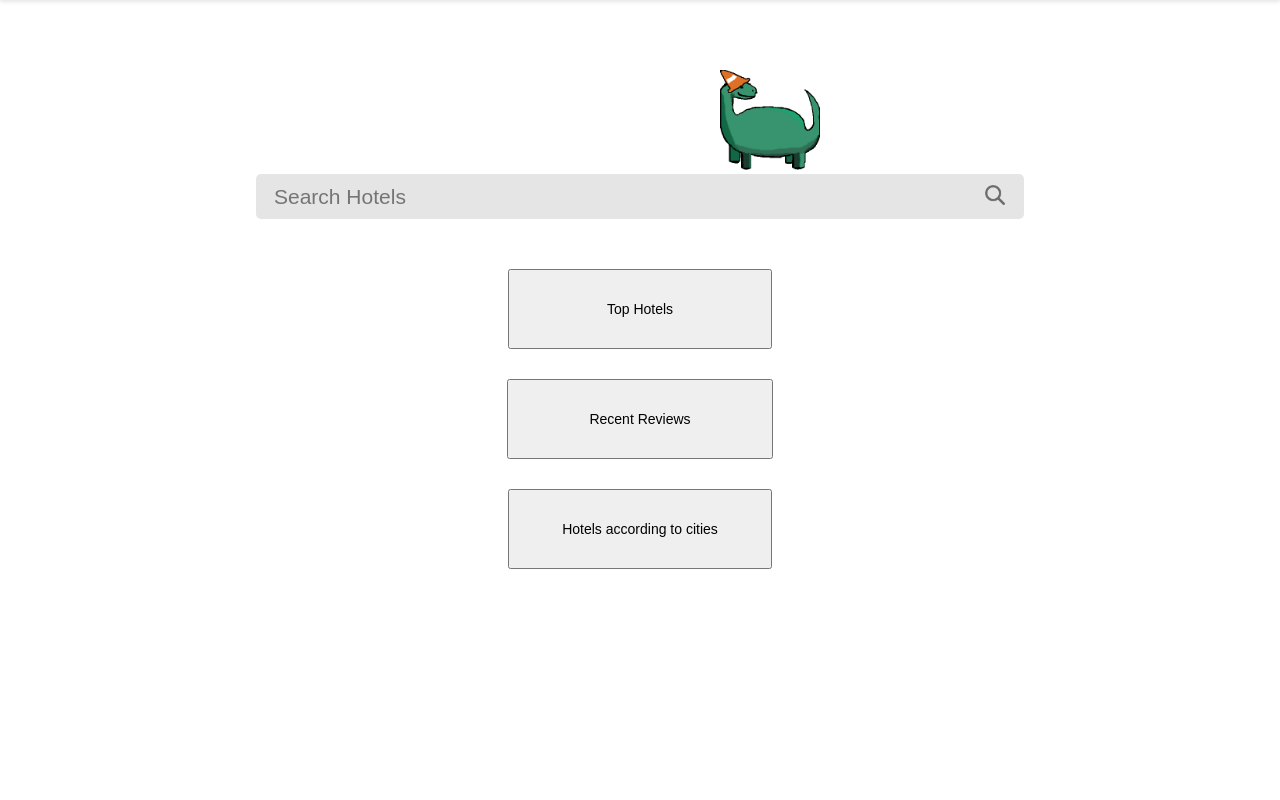
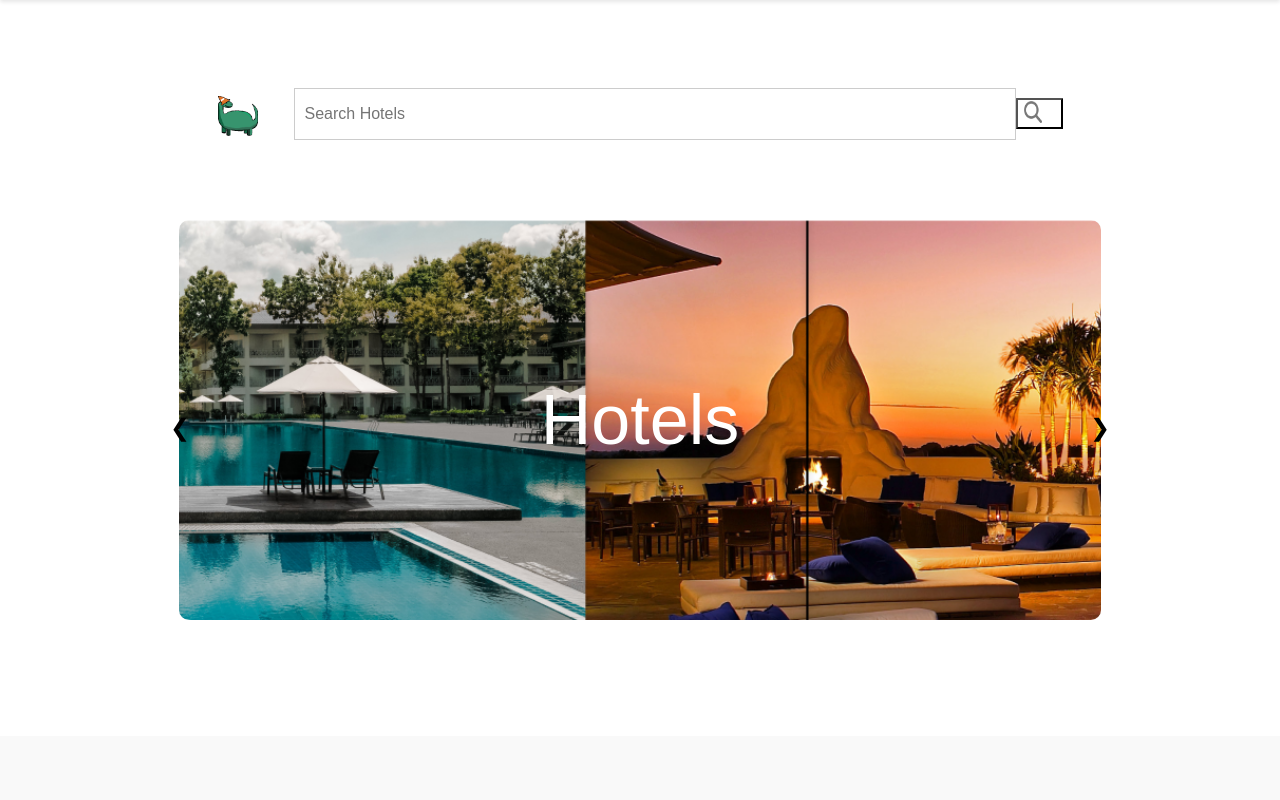
Before and after one commit to HarshSuvarna/hotelReviewWebapp, a Django app: page /home/ in a window 1280 px wide. Shown: the part 64-864 px from the top of the page. After the commit the page ends 684 px from the top, so only its background shows below. Run offline with Django 5.2, Linux system fonts and the light colour scheme.

Commit message:
slide show

```diff
--- a/dino/static/styles/home.css
+++ b/dino/static/styles/home.css
@@ -1,33 +1,52 @@
-#search-bar {
-  /*
-      display: flex;
+.search-container {
+    display: flex; /* 使用flex布局 */
     justify-content: center;
-      align-items: center;
-      height: 10vh;  */
-
-  position: absolute;
-  top: 30%; /* 调整这个值来改变垂直位置 */
-  left: 50%;
-  transform: translate(-50%, -50%); /* 使用transform来精确居中 */
+    /* position: absolute; */
+    /* top: 10%;
+    left: 25%;  */
+    padding-top: 10px;
+    /* transform: translate(-50%, -50%); 向上和向左各偏移自身一半的大小来居中 */
+    /* border: solid; */
+    height: 10px;
+    margin-bottom: 5%;
+    margin-top: 150px;
   }
 
-#search-bar input[type="text"] {
-  /* 输入框的样式 */
-  width: 500px;
-  margin-right: 10px; /* 可以调整间距 */
+  #hotel_logo img {
+    margin-right: 20px; /* Logo与搜索栏之间的间隔 */
+    width: auto; /* Logo图片的宽度，根据实际情况设置 */
+    height: 40px; /* Logo图片的高度 */
   }
 
-#search-bar button {
-  /* 按钮的样式 */
+  .search-bar-container {
+    display: flex;
+    align-items: center;
+    /* flex-direction: column; */
+    /* border: solid; */
+    /* border: dashed blue; */
+    width: auto;
   }
 
-#logo img {
-  width: 100px; /* 或者您希望的尺寸 */
-  height: auto; /* 保持图片的纵横比 */
-  margin-left: 260px; /* 将logo推向右边 */
-  /*margin-right: 260px;   /* 可以指定右边距来进一步控制位置 */
-  margin-top: 70px;
+  .search-input {
+    width: 700px; /* 搜索输入框的宽度 */
+    height: 40px;
+    border: 1px solid #ccc; /* 输入框的边框 */
+    padding: 5px 10px; /* 输入框的内边距 */
+    /* border: dashed red; */
   }
+
+  .search-icon {
+    width: 18px; /* 搜索图标的宽度 */
+    height: 22px; /* 搜索图标的高度 */
+  }
+  .search-button{
+    /* border: none; */
+    border-width: 2px;
+    border-radius: 2%;
+
+    background-color: white;
+  }
+
 
   #buttons-container {
     display: flex; /* 启用flexbox */
@@ -50,43 +69,67 @@
     /* 添加其他想要的样式 */
 }
 
-#hotels-by-cities {
-  padding: 30px 52px; /* 提供不同的内边距值 */
-  font-size: 14px; /* 不同的文字大小 */
-  /* 添加其他想要的样式 */
+.carousel {
+    position: relative;
+    max-width: 90%; /* 或根据你的设计需求调整 */
+    /* height: 200px; */
+    height: 500px;
+    margin: auto;
+    overflow: hidden;
+    /* border: dashed blue; */
   }
 
-.main-content {
+  .carousel-items {
     display: flex;
-  flex-direction: column;
+    transition: transform 0.5s ease-in-out;
+    /* border: solid; */
+    /* border: dashed red; */
     align-items: center;
-  height: 100vh;
+    height: 100%;
+    /* height: auto; */
   }
 
-.search-bar-container {
-  width: 60%;
-  background-color: rgb(171 171 171 / 31%);
-  height: 45px;
-  display: flex;
-  align-items: center;
-  border-radius: 5px;
+  .carousel-item {
+    flex: 0 0 100%;
+    text-align: center; /* 确保按钮在其容器中居中 */
+    /* border: dashed blue; */
+    /* border: 1px solid #ccc; */
+    /* top: 50%; */
+    /* border: dashed yellow; */
+    height: 400px;
   }
 
-.search-input {
-  width: 100%;
-  border: none;
-  margin-left: 16px;
-  font-size: 21px;
-  background-color: transparent;
+  .carousel-item button {
+    background-size: cover;
+    background-position: center;
+    /* background-color: rgb(106, 19, 157); */
+    color: rgb(255, 255, 255); /* 根据需要和背景图调整文字颜色 */
+    padding: 10px 20px; /* 根据需要调整 */
+    border-style: none;
+    border-radius: 10px;
+    cursor: pointer;
+    font-family: sans-serif;
+    font-size: 50px;
+    width: 80%;
+    height: 100%;
   }
 
-.search-input:focus {
-  outline: none;
+  .carousel-control {
+    position: absolute;
+    top: 50%;
+    transform: translateY(-20%);
+    font-size: 24px;
+    color: black;
+    text-decoration: none;
+    /* background-color: rgba(71, 34, 34, 0.5); */
+    border-radius: 50%;
+    cursor: pointer;
   }
 
-.search-icon {
-  height: 25x;
-  width: 20px;
-  margin-right: 13px;
-  opacity: 53%;
+  .prev {
+    left: calc(50% - 470px); /* 调整以接近按钮 */
   }
+
+  .next {
+    right: calc(50% - 470px); /* 调整以接近按钮 */
+  }
--- a/dino/templates/home.html
+++ b/dino/templates/home.html
@@ -6,24 +6,58 @@
 <link href="{% static 'styles/home.css' %}" rel="stylesheet" />
 {% endblock extra_css %} {% block content %}
 
-<div class="main-content">
-  <div id="logo">
-    <img src="{% static 'images/dino_logo.png' %}" alt="Logo" />
-  </div>
-  <div class="search-bar-container">
-    <input class="search-input" type="text" placeholder="Search Hotels" />
-    <button style="background-color: transparent; border: none;" type="submit">
-      <img class="search-icon" src="{% static 'images/search-icon.png' %}" alt="Search" />
-    </button>
+<!-- <div id="main-content">
+  <div class="home_serach_bar">
+    <div id="hotel_logo">
+      <img src="{% static 'images/dino_logo.png' %}" alt="Logo" />
+    </div>
+    <div id="home_serach_bar">
+      <input class="home_search_input" type="text" placeholder="Search Bar" />
+      <button type="submit">🔍</button>
+    </div>
+  </div> -->
+
+  <div class="search-container">
+    <div id="hotel_logo">
+      <img src="{% static 'images/dino_logo.png' %}" alt="Logo" />
+    </div>
+    <div class="search-bar-container">
+      <input class="search-input" type="text" placeholder="Search Hotels" />
+      <button class="search-button" type="submit">
+        <img class="search-icon" src="{% static 'images/search-icon.png' %}" alt="Search" />
+        <!-- 🔍 -->
+      </button>
+    </div>
   </div>
 
-  <section id="buttons-container">
-    <button type="button" id="top-hotels">Top Hotels</button>
+  <!-- 主要内容部分 -->
+  <!-- <section id="buttons-container">
+    <button type="button" id="top-hotels">Hotels</button>
     <button type="button" id="recent-reviews">Recent Reviews</button>
-    <button type="button" id="hotels-by-cities">
-      Hotels according to cities
-    </button>
-  </section>
+  </section> -->
+  <div class="carousel">
+    <div class="carousel-items">
+      <div class="carousel-item">
+        <button type="button" id="top-hotels" style="background-image: url({% static 'images/top-hotel.png' %}); font-size: 70px">
+          <!-- <img src="{% static 'images/dino_logo.png' %}" alt="{% static 'images/dino_logo.png' %}" alt="background_button"> -->
+          Hotels
+        </button>
+      </div>
+      <div class="carousel-item" >
+        <button type="button" id="recent-reviews" style="background-image: url({% static 'images/recent_review.png' %}); font-size: 70px">
+          Recent Reviews
+        </button>
+      </div>
+    </div>
+    <a href="#" class="carousel-control prev">&#10094;</a>
+    <a href="#" class="carousel-control next">&#10095;</a>
+  </div>
 </div>
 
+{% block extra_js %}
+<!--&lt;!&ndash; Add your JavaScript file here &ndash;&gt;-->
+<script src="{% static 'js/home.js' %}" type="text/javascript"></script>
+{% endblock extra_js %}
+
+
 {% endblock %}
```
Also changed, not shown: dino/static/js/home.js (added, +41 -0 lines), dino/static/images/recent_review.png (added), dino/static/images/top-hotel.png (added). Lines whose indentation alone changed are shown as unchanged.
